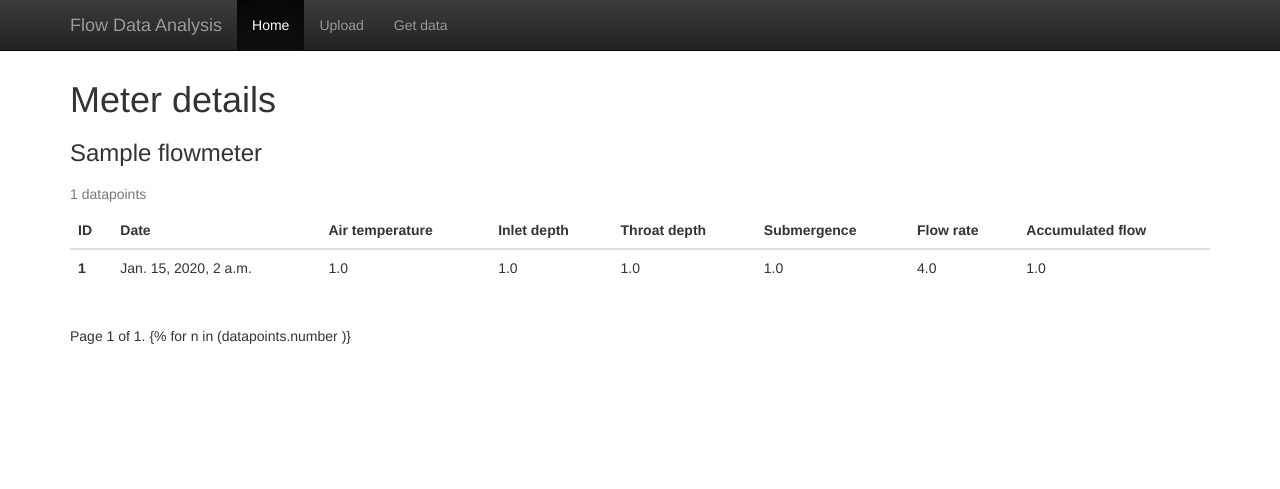
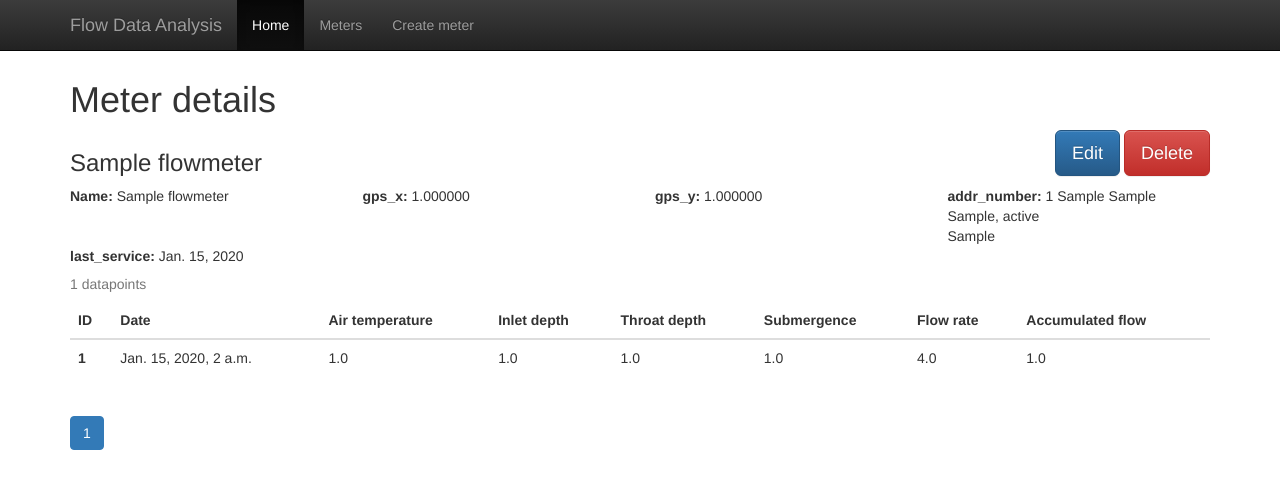
Before and after one commit to dmart914/flow-data-analysis, a Django app: page /meters/1/ in a window 1280 px wide. Shown: the top 489 px of the page. Run offline with Django 3.2, Linux system fonts and the light colour scheme; tables that the repository leaves empty hold one stand-in row (values such as "Sample post"); some libraries are stand-ins or nearby versions.

Commit message:
Added bootstrap styles to pagination; added some navigation, added field display to meter detail.

```diff
--- a/fda_web/graph_portal/templates/graph_portal/base.html
+++ b/fda_web/graph_portal/templates/graph_portal/base.html
@@ -26,13 +26,13 @@
                          <span class="icon-bar"></span>
                          <span class="icon-bar"></span>
                     </button>
-                    <a class="navbar-brand" href="#">Flow Data Analysis</a>
+                    <a class="navbar-brand" href="/">Flow Data Analysis</a>
                 </div>
                 <div id="navbar" class="collapse navbar-collapse">
                     <ul class="nav navbar-nav">
-                        <li class="active"><a href="#">Home</a></li>
-                        <li><a href="#about">Upload</a></li>
-                        <li><a href="#contact">Get data</a></li>
+                        <li class="active"><a href="/">Home</a></li>
+                        <li><a href="/meters/">Meters</a></li>
+                        <li><a href="/meters/create">Create meter</a></li>
                     </ul>
                 </div><!--/.nav-collapse -->
             </div>
--- a/fda_web/graph_portal/templates/graph_portal/meter_detail.html
+++ b/fda_web/graph_portal/templates/graph_portal/meter_detail.html
@@ -1,12 +1,44 @@
 {% extends 'graph_portal/base.html' %}
-
 
 {% block page_title %}Flow Data Analysis - Meter details{% endblock %}
 
 
 {% block content %}
 <h1>Meter details</h1>
-<h3>{{ meter.name }}</h3>
+<div class="row">
+    <div class="col-md-6">
+        <h3>{{ meter.name }}</h3>
+    </div>
+    <div class="col-md-6">
+        <p class="text-right">
+            <a href="{% url 'graph_portal:meter_edit' meter_pk=meter.pk %}" class="btn btn-primary btn-lg">Edit</a>
+
+            <button type="button" class="btn btn-danger btn-lg">Delete</button>
+        </p>
+
+    </div>
+</div>
+<div class="row">
+    <div class="col-md-3">
+        <strong>Name:</strong> {{ meter.name }}
+    </div>
+    <div class="col-md-3">
+        <strong>gps_x:</strong> {{ meter.gps_x }}
+    </div>
+    <div class="col-md-3">
+        <strong>gps_y:</strong> {{ meter.gps_y }}
+    </div>
+    <div class="col-md-3">
+        <strong>addr_number:</strong> {{ meter.addr_number }} {{ meter.addr_street1 }} {{ meter.addr_street2 }}<br>
+        {{ meter.addr_city }}, {{ meter.addr_state }}<br>
+        {{ meter.addr_country }}
+    </div>
+    <div class="col-md-3">
+        <strong>last_service:</strong> {{ meter.last_service }}
+    </div>
+</div>
+
+<!-- need more info about meter here -->
 <div class="table-responsive">
     <table class="table table-hover">
         <caption>{{ datapoints|length }} datapoints</caption>
@@ -39,25 +71,25 @@
     </table>
 </div>
 
-<div class="pagination">
-    <span class="step-links">
-        {% if datapoints.has_previous %}
-            <a href="?page={{ datapoints.previous_page_number }}">previous</a>
-        {% endif %}
 
-        <span class="current">
-            Page {{ datapoints.number }} of {{ datapoints.paginator.num_pages }}.
-        </span>
 
-        {% if datapoints.has_next %}
-            <a href="?page={{ datapoints.next_page_number }}">next</a>
-        {% endif %}
-    </span>
-</div>
 
 <ul class="pagination">
-    {% for n in (datapoints.number )}
 
+    {% if datapoints.has_previous %}
+        <li>
+            <a href="?page={{ datapoints.previous_page_number }}">{{ datapoints.previous_page_number }}</a>
+        </li>
+    {% endif %}
 
+    <li class="active">
+        <a href="?page={{ datapoints.number }}">{{ datapoints.number }}</a>
+    </li>
+
+    {% if datapoints.has_next %}
+        <li>
+            <a href="?page={{ datapoints.next_page_number }}">{{ datapoints.next_page_number }}</a>
+        </li>
+    {% endif %}
 </ul>
 {% endblock %}
--- a/fda_web/graph_portal/templates/graph_portal/meters.html
+++ b/fda_web/graph_portal/templates/graph_portal/meters.html
@@ -8,7 +8,7 @@
 <h1>Select a meter to upload to...</h1>
 {% for meter in meters %}
     <h3>
-        <a href="{% url 'graph_portal:meter_upload' meter_pk=meter.pk %}">{{ meter.name }}</a>
+        <a href="{% url 'graph_portal:meter_detail' meter_pk=meter.pk %}">{{ meter.name }}</a>
     </h3>
 {% endfor %}
 
```
Also changed, not shown: TODO.md (+5 -0 lines).
